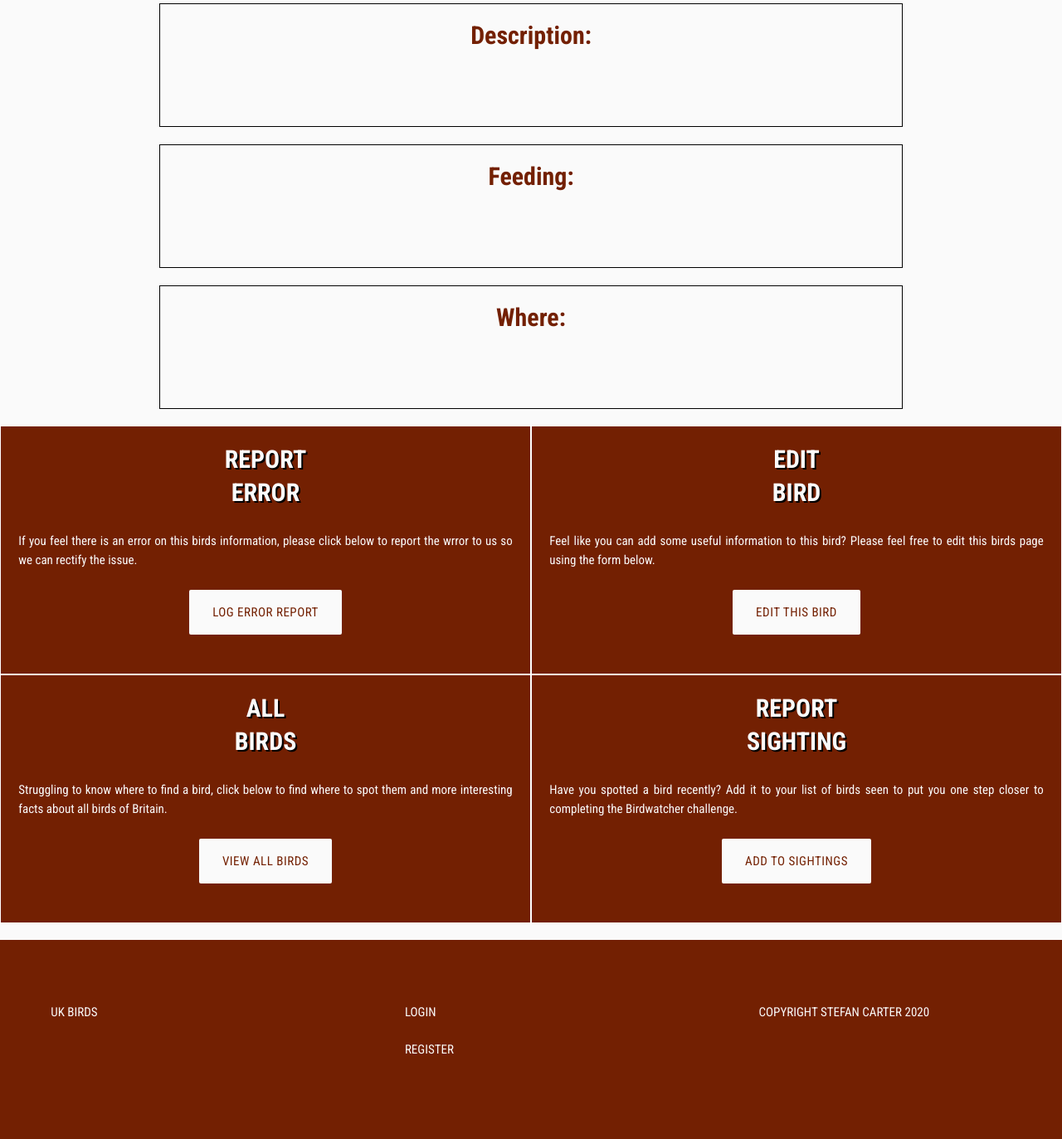
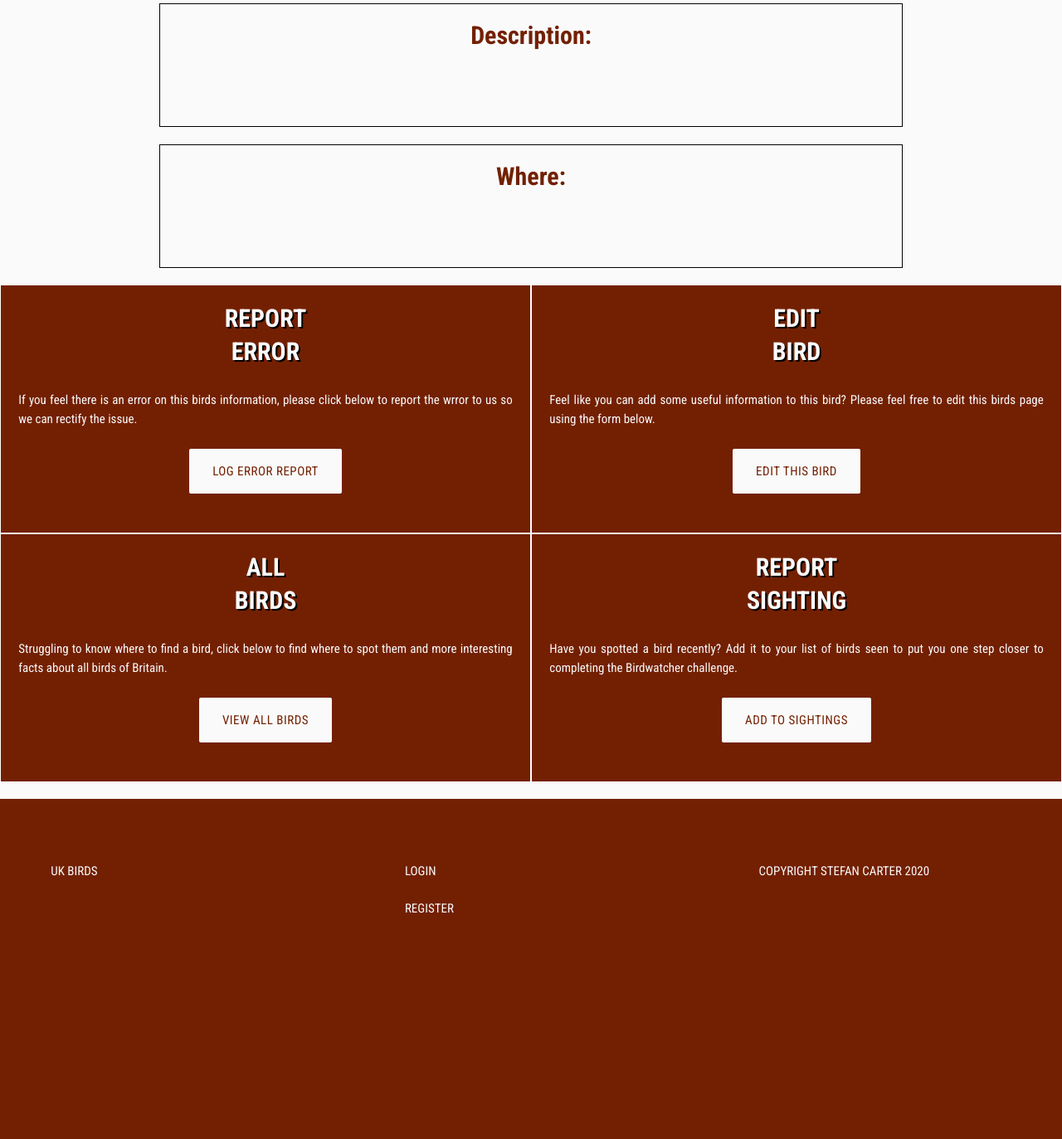
Before and after one commit to CarterStefan/bird_watcher, a Flask app: template templates/view_bird.html in a window 1280 px wide. Shown: the part 370-1743 px from the top of the page at 83% size. After the commit the page ends 1573 px from the top, so only its background shows below. Run offline with Flask 2, Linux system fonts and the light colour scheme; the template is opened without the code that fills it, so the values that code supplies are empty; some libraries are stand-ins or nearby versions; some web fonts are replaced.

Commit message:
Remove feeding information

```diff
--- a/templates/view_bird.html
+++ b/templates/view_bird.html
@@ -36,12 +36,6 @@
     <div class="col s12 bird_title">
       Description:<br />
       <p class="bird_description_text">{{ bird.description }}</p>
-    </div>
-  </div>
-  <div class="row">
-    <div class="col s12 bird_title">
-      Feeding:<br />
-      <p class="bird_description_text">{{ bird.feeding }}</p>
     </div>
   </div>
   <div class="row">
```
